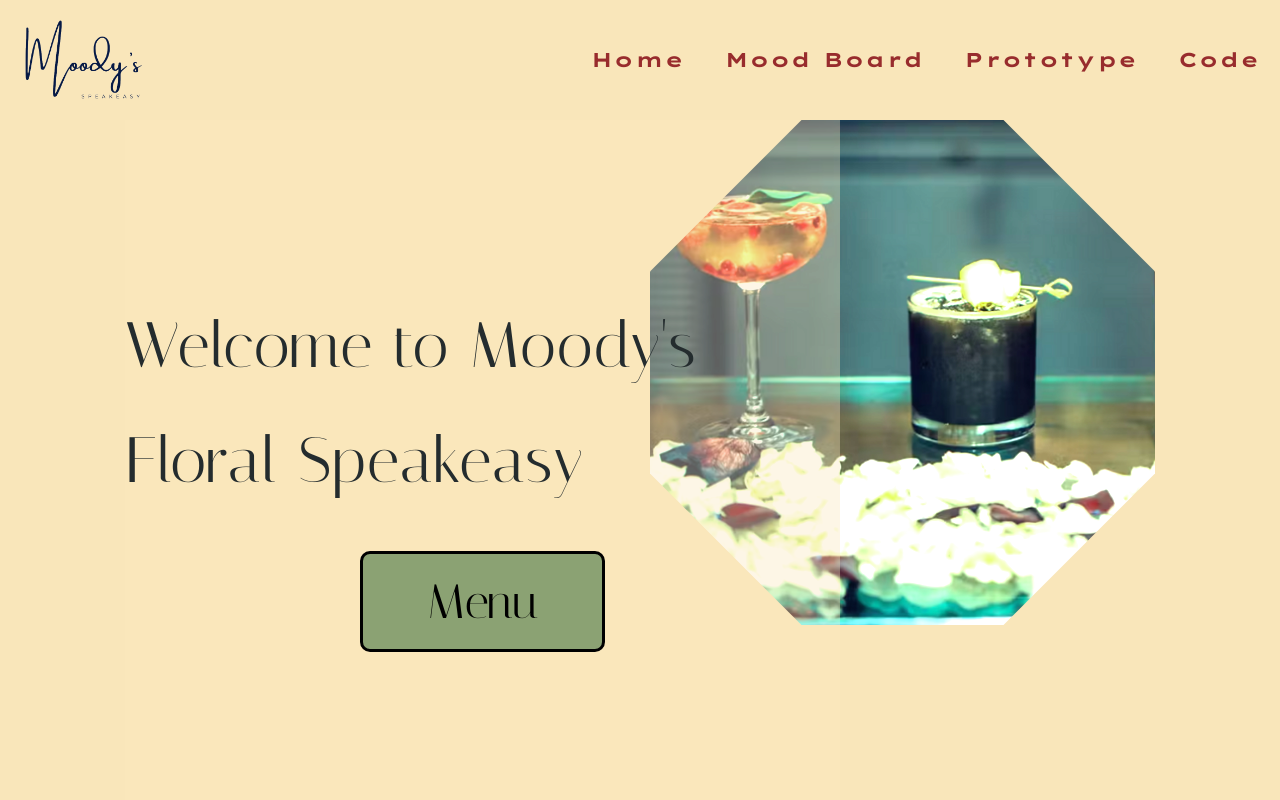
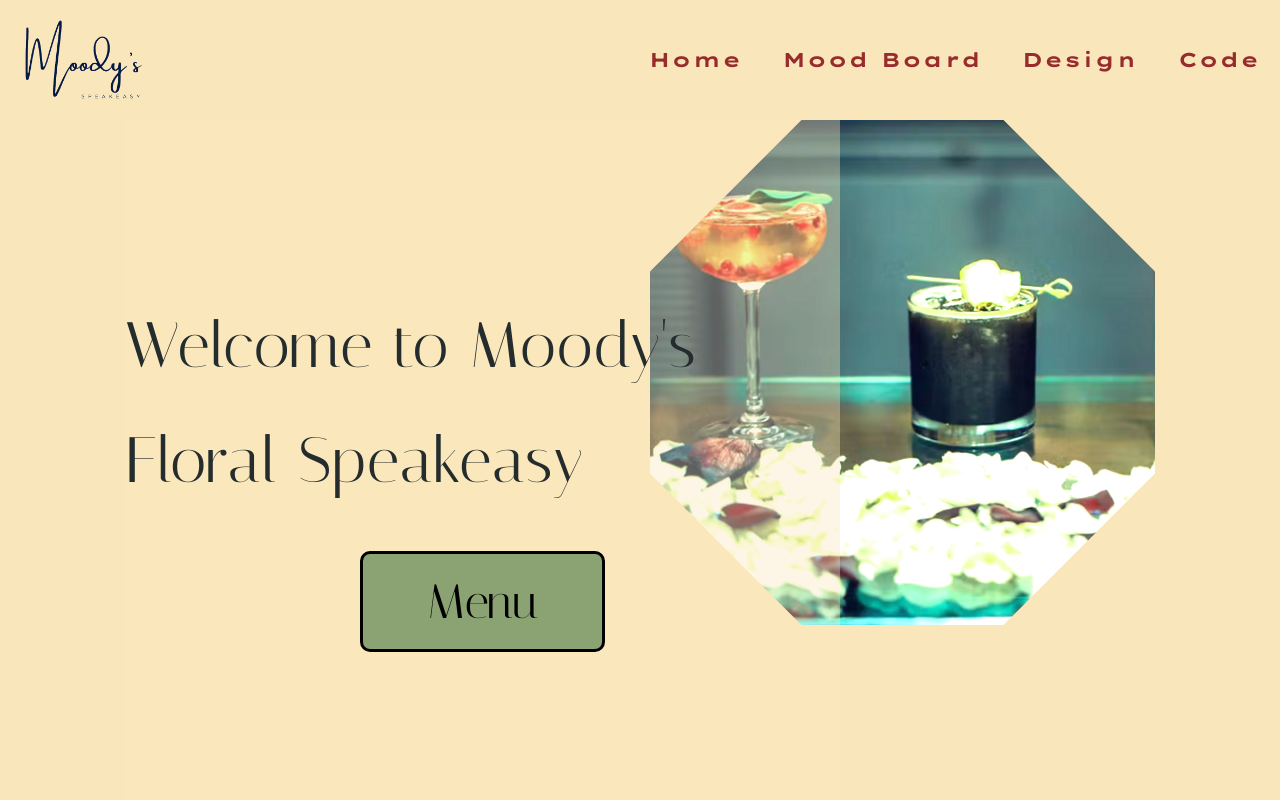
Before and after one commit to ryanAllMad/moodys-speakeasy, a Next.js app: page / in a window 1280 px wide. Shown: the top 800 px of the page. Built offline with nearby package versions, Linux system fonts and the light colour scheme.

Commit message:
finishing touches

```diff
--- a/src/app/page.module.css
+++ b/src/app/page.module.css
@@ -48,7 +48,7 @@
   margin: 1rem 0;
 }
 .openMenuDiv {
-  position: absolute;
+  position: fixed;
   top:0;
   left: 0;
   width: 100%;
--- a/src/components/Nav.tsx
+++ b/src/components/Nav.tsx
@@ -20,7 +20,7 @@ const Nav = () => {
 						target='_blank'
 						href='https://www.figma.com/design/YMtzNcpy6LbiOuW0FayKQ1/Moody-Floral-Mood-Board?node-id=21-123&t=NX40WbUfGVuyUZdv-1'
 					>
-						Prototype
+						Design
 					</a>
 				</li>
 				<li>
```
